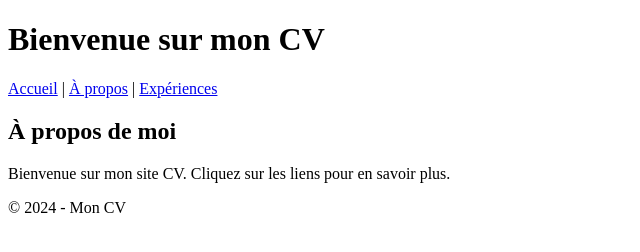
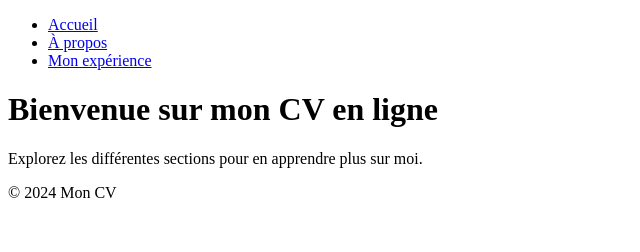
Before and after one commit to linaturgan/CV_Web, a plain HTML site: page index.html in a window 1280 px wide. Shown: the whole page, without its empty margins (0-640 px from the left). Drawn offline with Linux system fonts and the light colour scheme.

Commit message:
Update index.html

```diff
--- a/index.html
+++ b/index.html
@@ -3,23 +3,25 @@
 <head>
     <meta charset="UTF-8">
     <meta name="viewport" content="width=device-width, initial-scale=1.0">
-    <title>Mon CV</title>
+    <title>Accueil</title>
+    <link rel="stylesheet" href="style.css">
 </head>
 <body>
     <header>
-        <h1>Bienvenue sur mon CV</h1>
         <nav>
-            <a href="index.html">Accueil</a> |
-            <a href="about.html">À propos</a> |
-            <a href="experiences.html">Expériences</a>
+            <ul>
+                <li><a href="index.html">Accueil</a></li>
+                <li><a href="about.html">À propos</a></li>
+                <li><a href="experience.html">Mon expérience</a></li>
+            </ul>
         </nav>
     </header>
     <main>
-        <h2>À propos de moi</h2>
-        <p>Bienvenue sur mon site CV. Cliquez sur les liens pour en savoir plus.</p>
+        <h1>Bienvenue sur mon CV en ligne</h1>
+        <p>Explorez les différentes sections pour en apprendre plus sur moi.</p>
     </main>
     <footer>
-        <p>&copy; 2024 - Mon CV</p>
+        <p>&copy; 2024 Mon CV</p>
     </footer>
 </body>
 </html>
```
